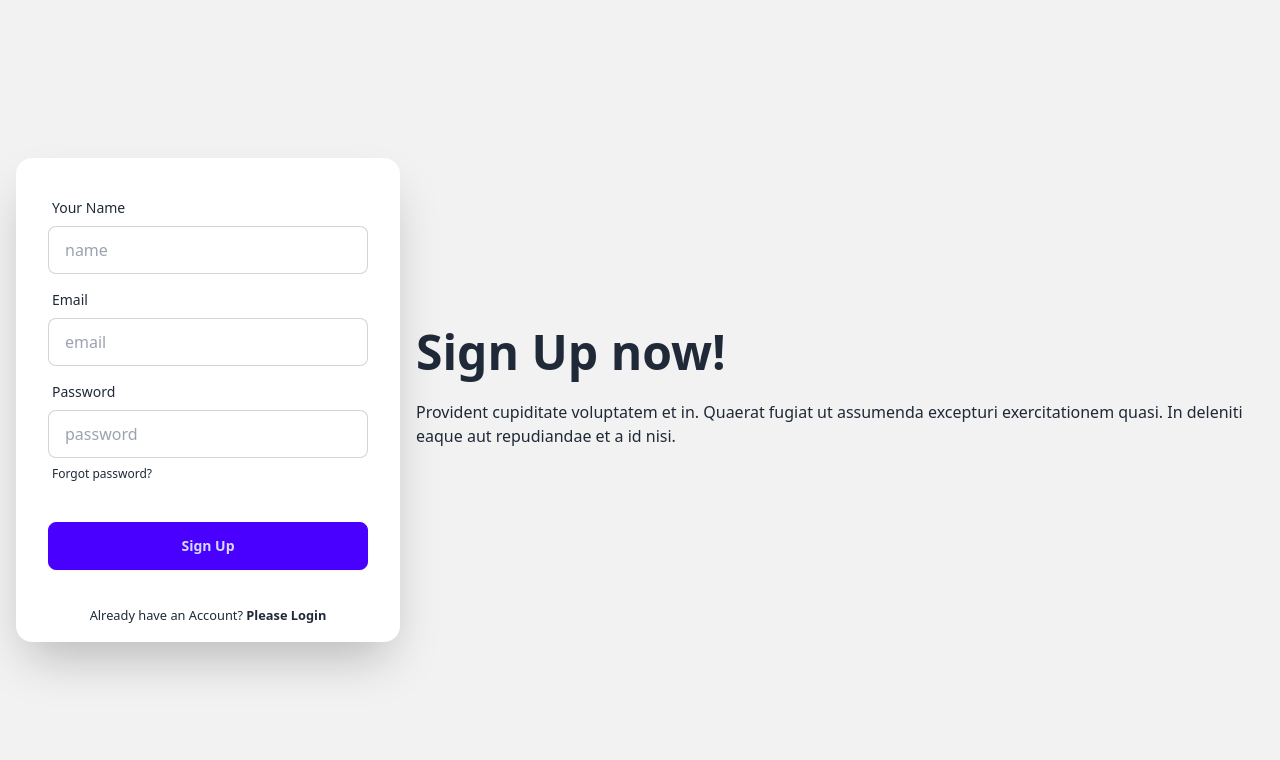
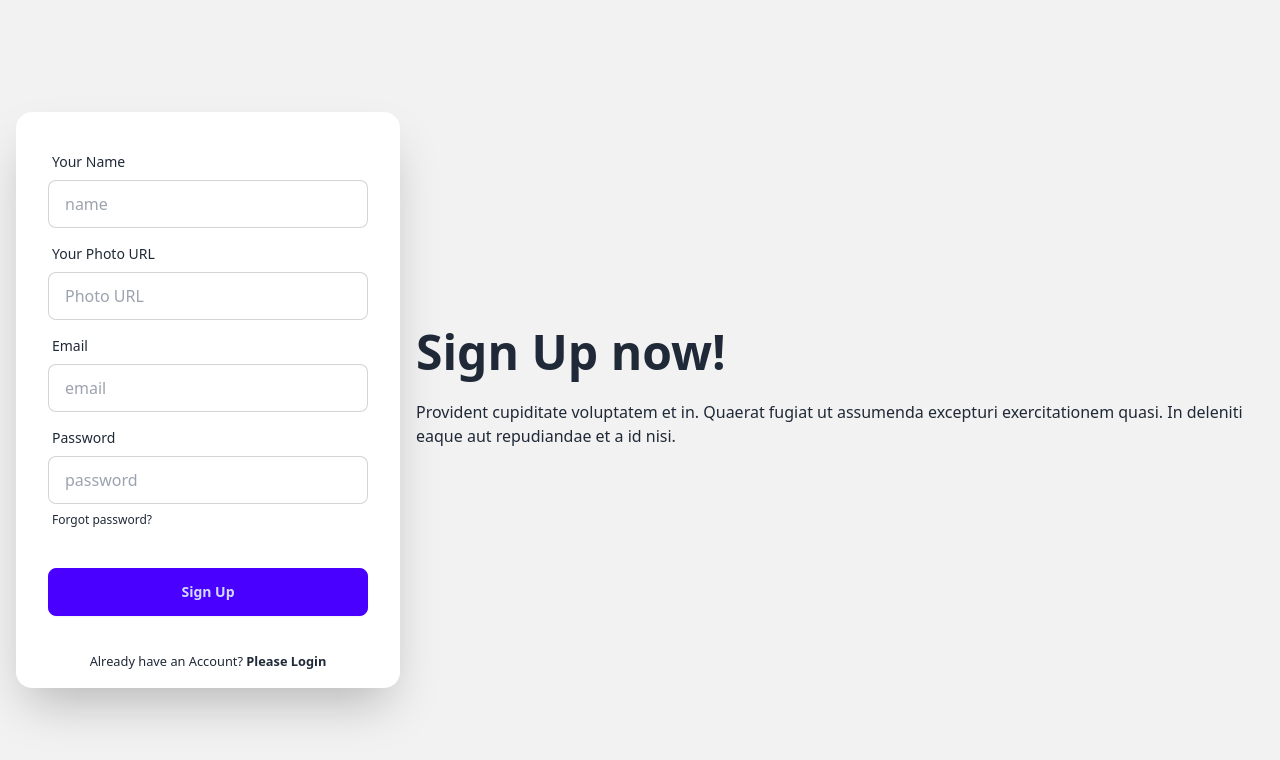
Before and after one commit to mehadiHasanDiner/m-75-bistro-boss-client-part-3, a React (Vite) app: page /signUp in a window 1280 px wide. Shown: the top 760 px of the page. Built offline with nearby package versions, Linux system fonts and the light colour scheme; no server answers.

Commit message:
part-3 done

```diff
--- a/src/Shared/Navbar/Navbar.jsx
+++ b/src/Shared/Navbar/Navbar.jsx
@@ -29,6 +29,7 @@ const Navbar = () => {
 
       {user ? (
         <>
+          <span>{user.displayName}</span>
           <button onClick={handleLogOut} className="btn btn-ghost">
             {" "}
             Logout
--- a/src/pages/SignUp/SignUp.jsx
+++ b/src/pages/SignUp/SignUp.jsx
@@ -1,15 +1,18 @@
 import { useContext } from "react";
 import { Helmet } from "react-helmet-async";
 import { useForm } from "react-hook-form";
-import { Link } from "react-router-dom";
+import { Link, useNavigate } from "react-router-dom";
 import { AuthContext } from "../../providers/AuthProvider";
+import Swal from "sweetalert2";
 
 const SignUp = () => {
-  const { createUser } = useContext(AuthContext);
+  const { createUser, updateUserProfile } = useContext(AuthContext);
+  const navigate = useNavigate();
 
   const {
     register,
     handleSubmit,
+    reset,
     formState: { errors },
   } = useForm();
 
@@ -17,6 +20,14 @@ const SignUp = () => {
     createUser(data.email, data.password).then((result) => {
       const loggedInUser = result.user;
       console.log(loggedInUser);
+      updateUserProfile(data.name, data.url)
+        .then(() => {
+          console.log("user updated");
+          reset();
+          Swal.fire("User Logged in Successfully");
+          navigate("/");
+        })
+        .catch((error) => console.log(error));
     });
   };
   return (
@@ -49,6 +60,20 @@ const SignUp = () => {
                   {...register("name", { required: true })}
                 />
                 {errors.name && (
+                  <span className="text-red-600">This field is required</span>
+                )}
+              </div>
+              <div className="form-control">
+                <label className="label">
+                  <span className="label-text">Your Photo URL</span>
+                </label>
+                <input
+                  type="url"
+                  placeholder="Photo URL"
+                  className="input input-bordered"
+                  {...register("url", { required: true })}
+                />
+                {errors.url && (
                   <span className="text-red-600">This field is required</span>
                 )}
               </div>
--- a/src/providers/AuthProvider.jsx
+++ b/src/providers/AuthProvider.jsx
@@ -5,6 +5,7 @@ import {
   onAuthStateChanged,
   signInWithEmailAndPassword,
   signOut,
+  updateProfile,
 } from "firebase/auth";
 import { app } from "../firebase/firebase.config";
 
@@ -25,6 +26,13 @@ const AuthProvider = ({ children }) => {
     return signInWithEmailAndPassword(auth, email, password);
   };
 
+  const updateUserProfile = (name, photo) => {
+    return updateProfile(auth.currentUser, {
+      displayName: name,
+      photoURL: photo,
+    });
+  };
+
   const logOut = () => {
     setLoading(true);
     return signOut(auth);
@@ -39,7 +47,14 @@ const AuthProvider = ({ children }) => {
     return () => unSubscribe();
   }, []);
 
-  const authInfo = { user, loading, createUser, signIn, logOut };
+  const authInfo = {
+    user,
+    loading,
+    createUser,
+    signIn,
+    logOut,
+    updateUserProfile,
+  };
 
   return (
     <AuthContext.Provider value={authInfo}>{children}</AuthContext.Provider>
```
